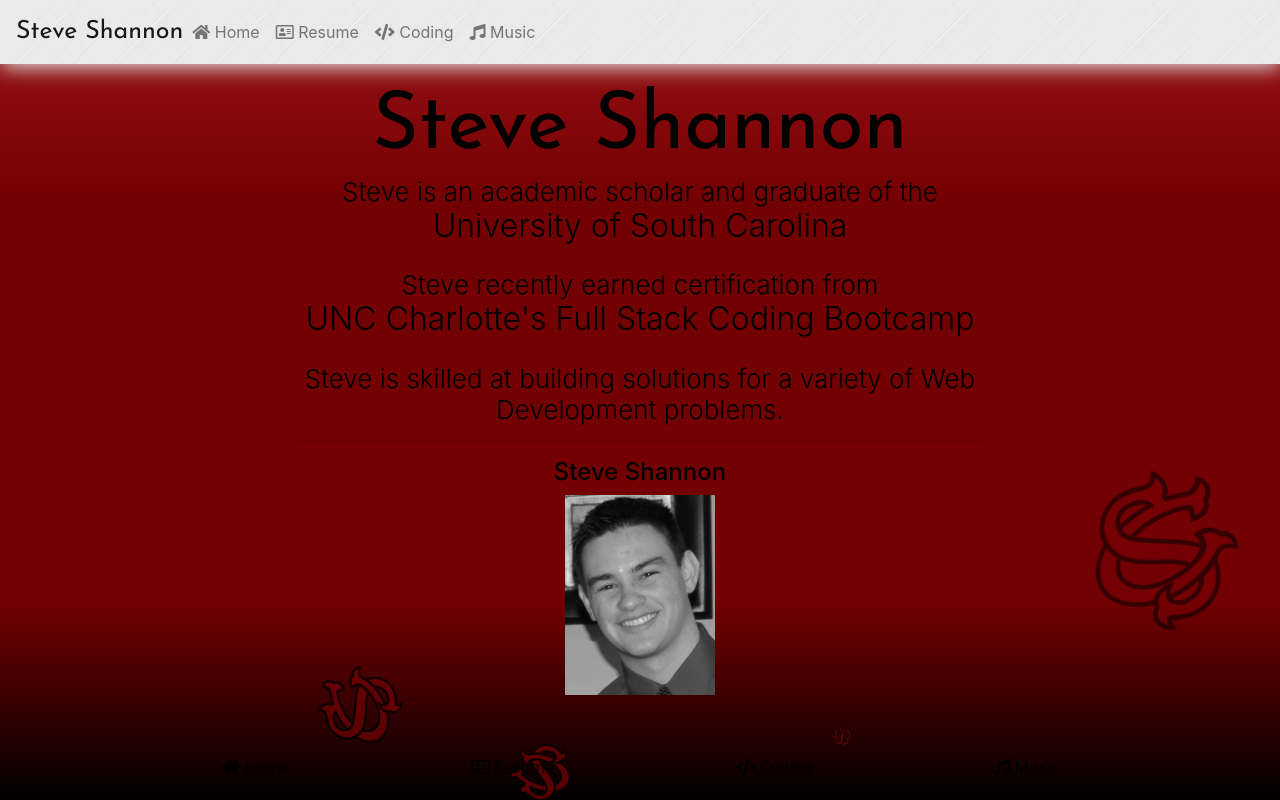
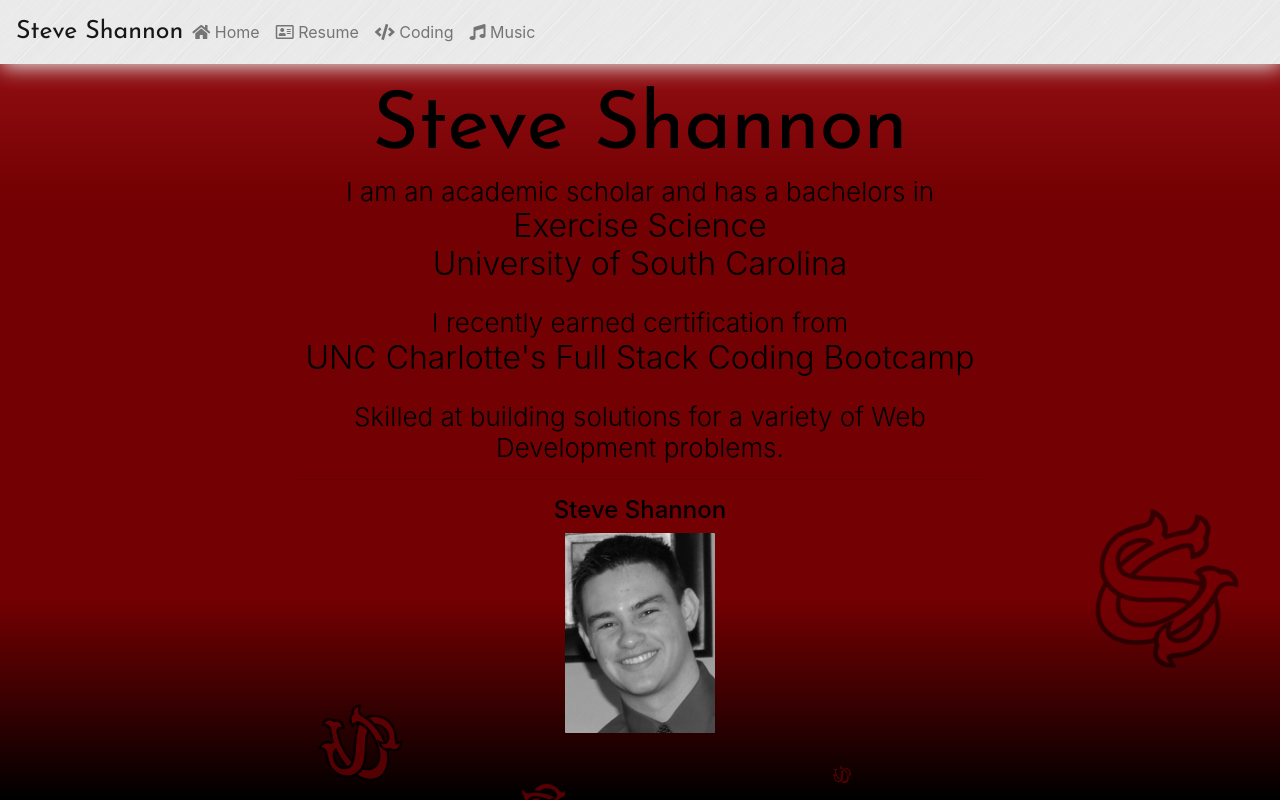
Before and after one commit to sshann30/ReactPortfolio, a React (Create React App) app in the folder client/: page / in a window 1280 px wide. Shown: the top 800 px of the page. Built offline with nearby package versions, Linux system fonts and the light colour scheme.

Commit message:
second meeting with Alisha

```diff
--- a/client/src/pages/Coding/Coding.js
+++ b/client/src/pages/Coding/Coding.js
@@ -19,8 +19,8 @@
         <div className='Coding'>
           <div className="container CodingCont">
             <h1 className="mainTitle">Coding</h1>
-            <h3 className="about">Steve recently graduated from the UNC Charlotte Stack Coding Bootcamp</h3>
-            <h3 className="about">Here is some of his work (newest to oldest)</h3>
+            <h3 className="about">I recently graduated from the UNC Charlotte Stack Coding Bootcamp</h3>
+            <h3 className="about">Here is some of my work (newest to oldest)</h3>
 
             <hr></hr>
             <div className="container">
--- a/client/src/pages/Home/Home.js
+++ b/client/src/pages/Home/Home.js
@@ -13,13 +13,14 @@
         <div className='Home'>
           <div className="container homeCont">
             <h1 className="mainTitle">Steve Shannon</h1>
-            <h2 className="about">Steve is an academic scholar and graduate of the </h2>
+            <h2 className="about">I am an academic scholar and has a bachelors in</h2>
+            <h2>Exercise Science</h2>
             <h2>University of South Carolina</h2>
             <br></br>
-            <h2 className="about">Steve recently earned certification from </h2>
+            <h2 className="about">I recently earned certification from </h2>
             <h2>UNC Charlotte's Full Stack Coding Bootcamp</h2>
             <br></br>
-            <h2 className="about">Steve is skilled at building solutions for a variety of Web Development problems. </h2>
+            <h2 className="about">Skilled at building solutions for a variety of Web Development problems. </h2>
 
             <hr></hr>
 
--- a/client/src/pages/Music/Music.js
+++ b/client/src/pages/Music/Music.js
@@ -12,8 +12,8 @@
         <div className='Music'>
           <div className="container musicCont">
             <h1 className="mainTitle">Music</h1>
-            <h3 className="about">Music has always played a role in Steve's life. He is an accomplished percussionist and DJ.</h3>
-            <h2 className="about">Steve is currently in a partnership with ATG Entertainment</h2>
+            <h3 className="about">Music has always played a role in my life. I'm an accomplished percussionist and DJ.</h3>
+            <h2 className="about">Currently in a partnership with ATG Entertainment</h2>
             <hr></hr>
             <div className="container">
 
```
